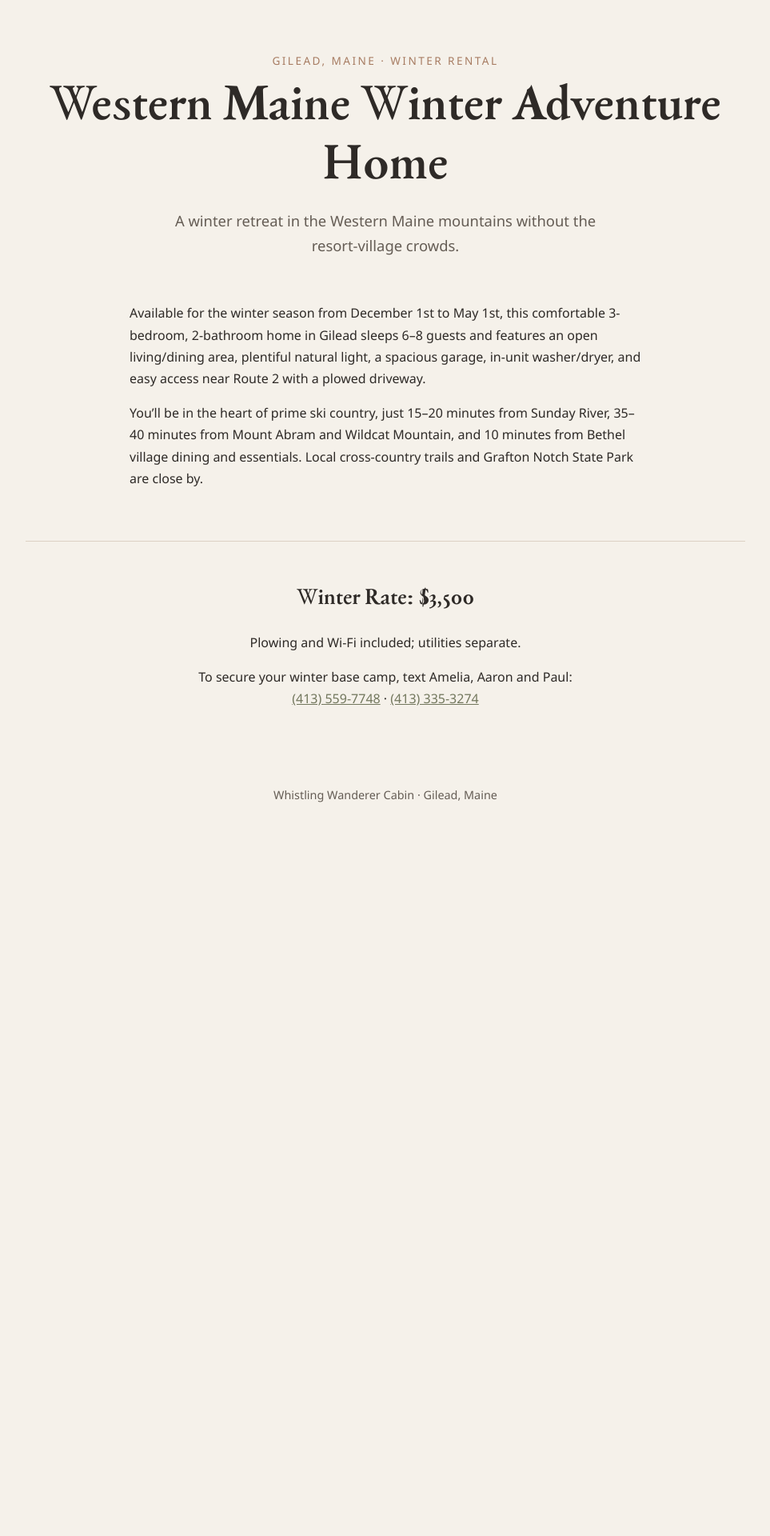
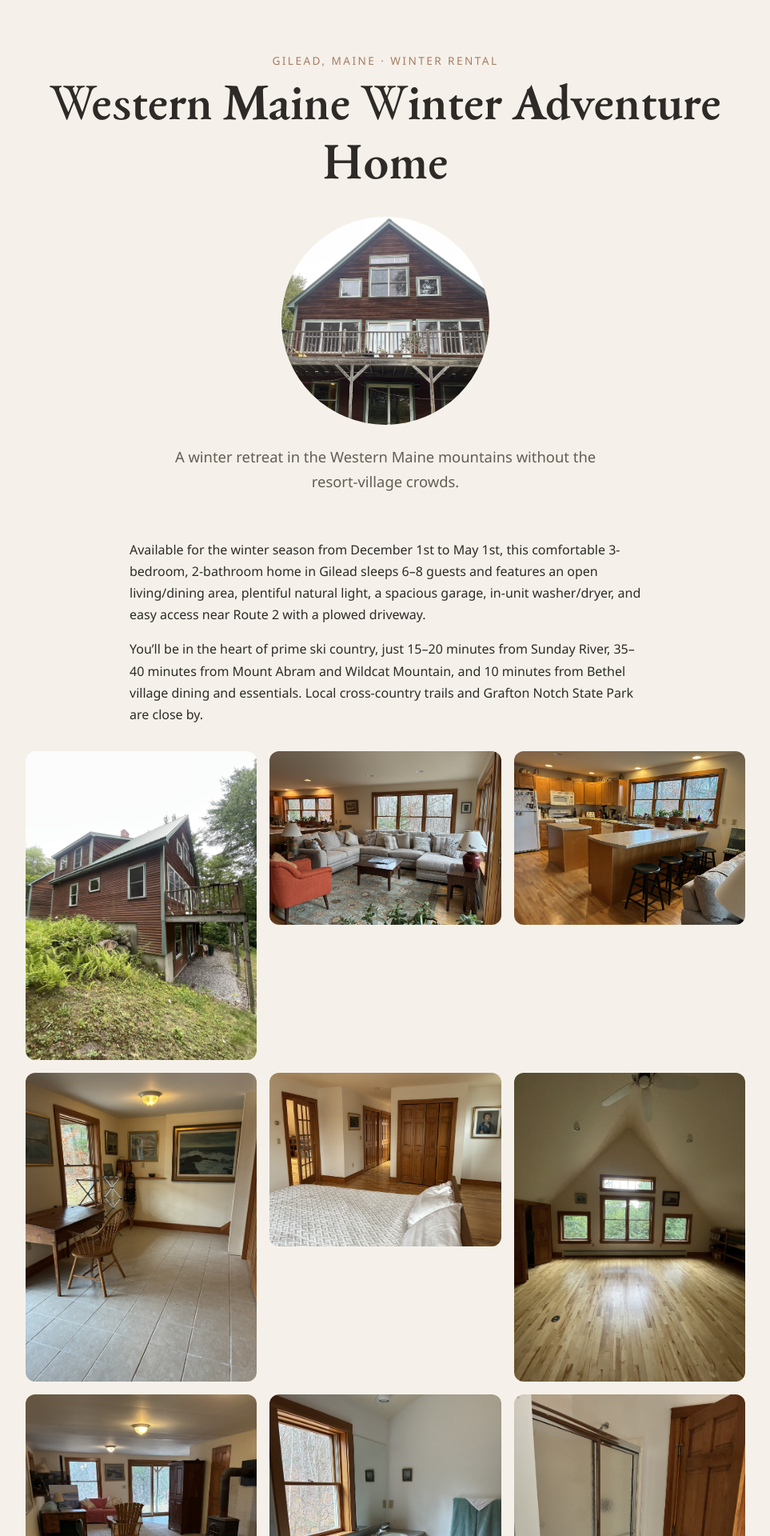
Before and after one commit to ATarren/whistlingwanderer, a Jekyll site: the page built from index.html, in a window 1280 px wide. Shown: the top 1920 px of the page at 80% size, without its empty margins (158-1121 px from the left). Built offline with Jekyll 4.4.1, drawn with Linux system fonts in a browser that asks for light colours; before the commit the page ends 1053 px from its top, so only the background shows below that.

Commit message:
Add house photo gallery
Co-authored-by: copilot-swe-agent[bot] <198982749+Copilot@users.noreply.github.com>

```diff
--- a/css/main.css
+++ b/css/main.css
@@ -51,6 +51,15 @@ h2 { font-size: 1.8rem; }
 
 .hero { padding: 4rem 0 1.5rem; text-align: center; }
 
+.hero-photo {
+  display: block;
+  width: clamp(180px, 30vw, 260px);
+  aspect-ratio: 1;
+  margin: 1.5rem auto;
+  border-radius: 50%;
+  object-fit: cover;
+}
+
 .eyebrow {
   margin: 0;
   color: var(--accent);
@@ -66,14 +75,14 @@ h2 { font-size: 1.8rem; }
 .gallery {
   display: grid;
   grid-template-columns: repeat(auto-fit, minmax(260px, 1fr));
+  align-items: start;
   gap: 1rem;
   margin: 2rem 0;
 }
 
 .gallery img {
   width: 100%;
-  aspect-ratio: 4 / 3;
-  object-fit: cover;
+  height: auto;
   border-radius: 12px;
 }
 
--- a/index.html
+++ b/index.html
@@ -5,6 +5,7 @@ title: Family Ski House Rental
 <header class="hero">
   <p class="eyebrow">Gilead, Maine · Winter Rental</p>
   <h1>Western Maine Winter Adventure Home</h1>
+  <img class="hero-photo" src="{{ '/images/exterior.jpg' | relative_url }}" alt="The winter rental's wood-shingled exterior and deck">
   <p class="intro">A winter retreat in the Western Maine mountains without the resort-village crowds.</p>
 </header>
 
@@ -13,8 +14,18 @@ title: Family Ski House Rental
   <p>You’ll be in the heart of prime ski country, just 15–20 minutes from Sunday River, 35–40 minutes from Mount Abram and Wildcat Mountain, and 10 minutes from Bethel village dining and essentials. Local cross-country trails and Grafton Notch State Park are close by.</p>
 </section>
 
-<!-- Add one <img> per photo in /images, e.g. <img src="{{ '/images/living-room.jpg' | relative_url }}" alt="Living room"> -->
 <section class="gallery" aria-label="Photos of the ski house">
+  <img src="{{ '/images/exterior-side.jpg' | relative_url }}" alt="Side view of the house and outdoor deck" loading="lazy">
+  <img src="{{ '/images/living-room.jpg' | relative_url }}" alt="Bright living room with a large sectional and wood stove" loading="lazy">
+  <img src="{{ '/images/kitchen.jpg' | relative_url }}" alt="Open kitchen with island seating" loading="lazy">
+  <img src="{{ '/images/dining-area.jpg' | relative_url }}" alt="Dining area with a table beside the windows" loading="lazy">
+  <img src="{{ '/images/bedroom.jpg' | relative_url }}" alt="Bedroom with a queen bed and hardwood floors" loading="lazy">
+  <img src="{{ '/images/loft-bedroom.jpg' | relative_url }}" alt="Bright loft room with vaulted ceilings and large windows" loading="lazy">
+  <img src="{{ '/images/bedroom-sitting-area.jpg' | relative_url }}" alt="Bedroom with a sitting area and wood stove" loading="lazy">
+  <img src="{{ '/images/bathroom-tub.jpg' | relative_url }}" alt="Bathroom with a bathtub and vanity" loading="lazy">
+  <img src="{{ '/images/bathroom-shower.jpg' | relative_url }}" alt="Bathroom shower" loading="lazy">
+  <img src="{{ '/images/bathroom-vanity.jpg' | relative_url }}" alt="Bathroom with a shower and vanity" loading="lazy">
+  <img src="{{ '/images/laundry.jpg' | relative_url }}" alt="In-unit washer and dryer" loading="lazy">
 </section>
 
 <section class="contact" id="contact">
```
Also changed, not shown: images/bathroom-shower.jpg (added), images/bathroom-tub.jpg (added), images/bathroom-vanity.jpg (added), images/bedroom-sitting-area.jpg (added), images/bedroom.jpg (added), images/dining-area.jpg (added), images/exterior-side.jpg (added), images/exterior.jpg (added), images/kitchen.jpg (added), images/laundry.jpg (added), images/living-room.jpg (added), images/loft-bedroom.jpg (added).
